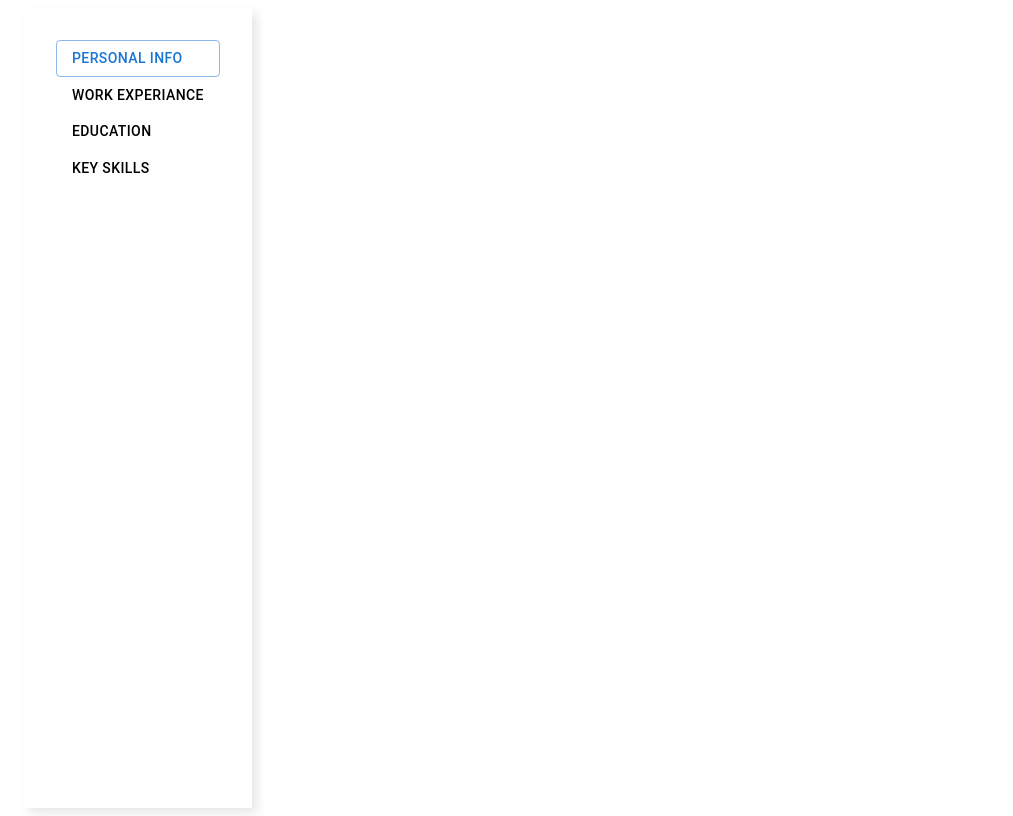
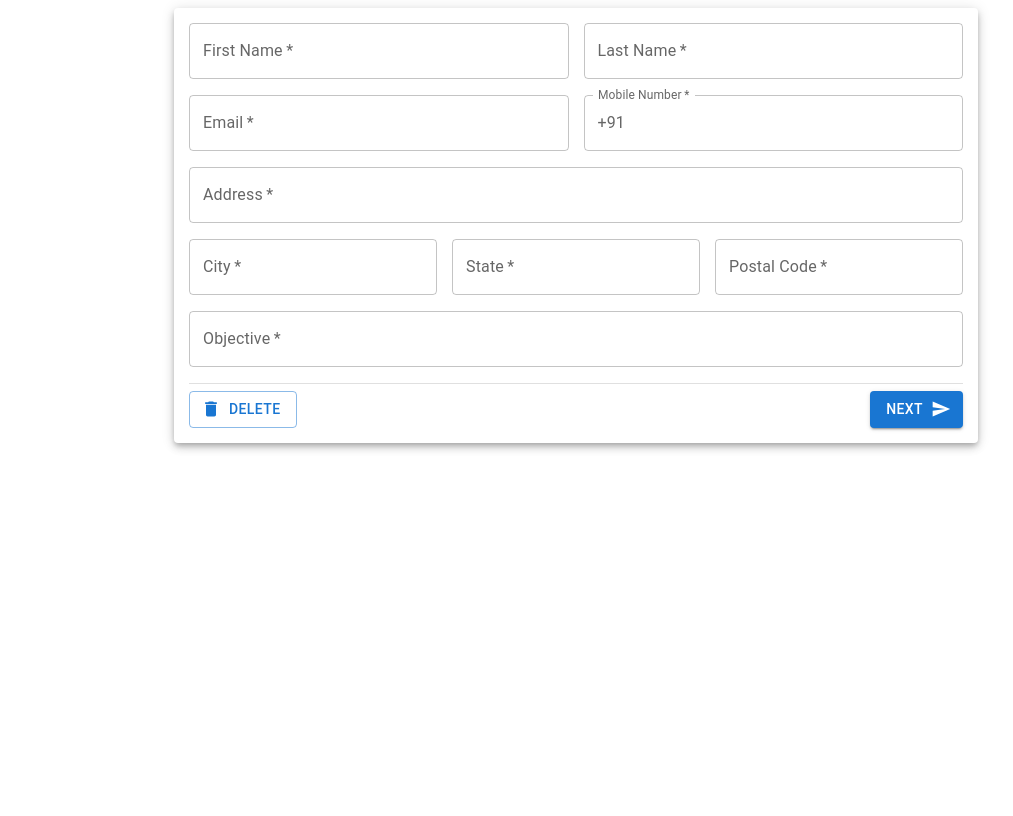
Before and after one commit to surendraSinghKamboj/alma-resume-builder, a React (Create React App) app: page / in a window 1280 px wide. Shown: the whole page, without its empty margins (64-1077 px from the left). Built offline with nearby package versions, Linux system fonts and the light colour scheme.

Commit message:
Update App and fixed.js

```diff
--- a/src/App.js
+++ b/src/App.js
@@ -1,11 +1,10 @@
+import { Container } from "@mui/material";
+import DetailsFillingPage from "./pages/DetailsFillingPage";
 
-import { Container } from "@mui/material";
-import Form from "./components/Form/Form";
 
 function App() {
   return (
-    <>
-       <Container
+   <Container
     sx={{
       display:'flex',
       flexDirection:'column',
@@ -14,11 +13,10 @@ function App() {
 
   }}
    >
-      <Form />
+
+    <DetailsFillingPage/>
 
    </Container>
-
-    </>
   );
 }
 
```
